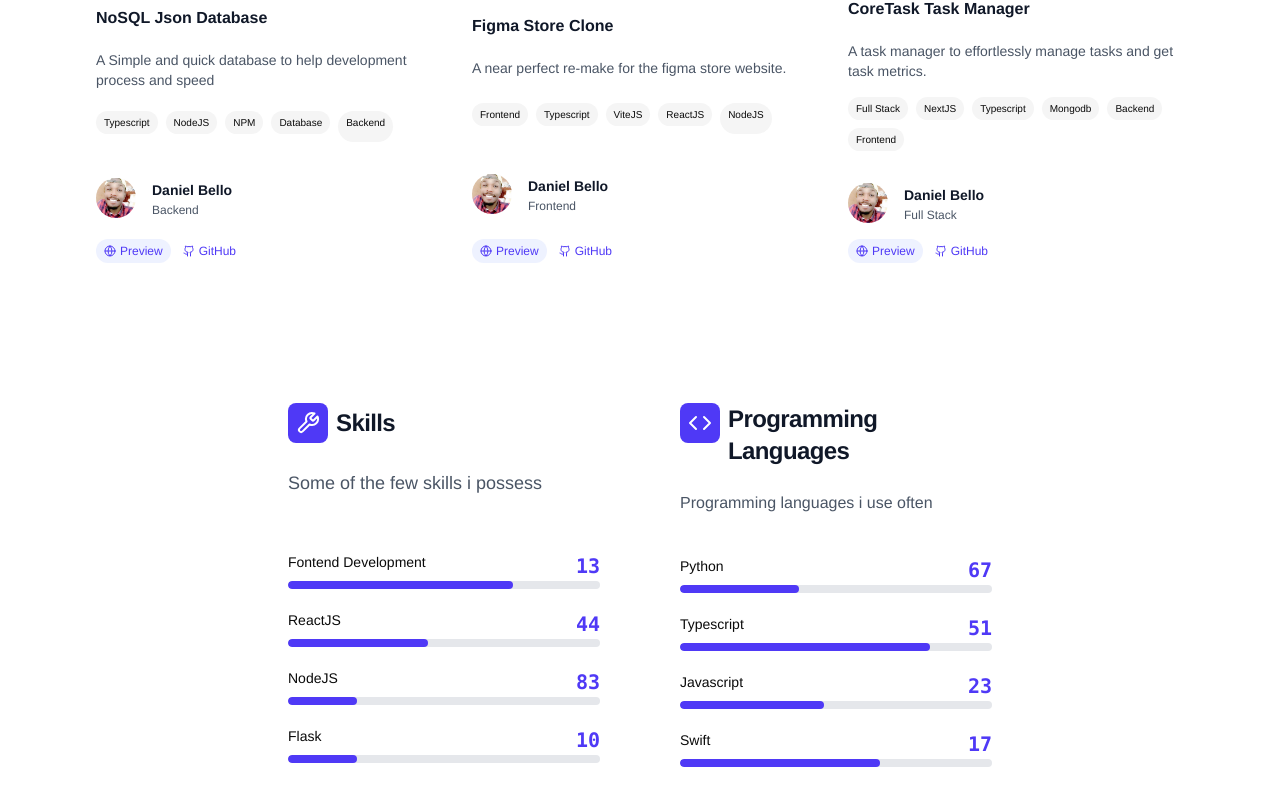
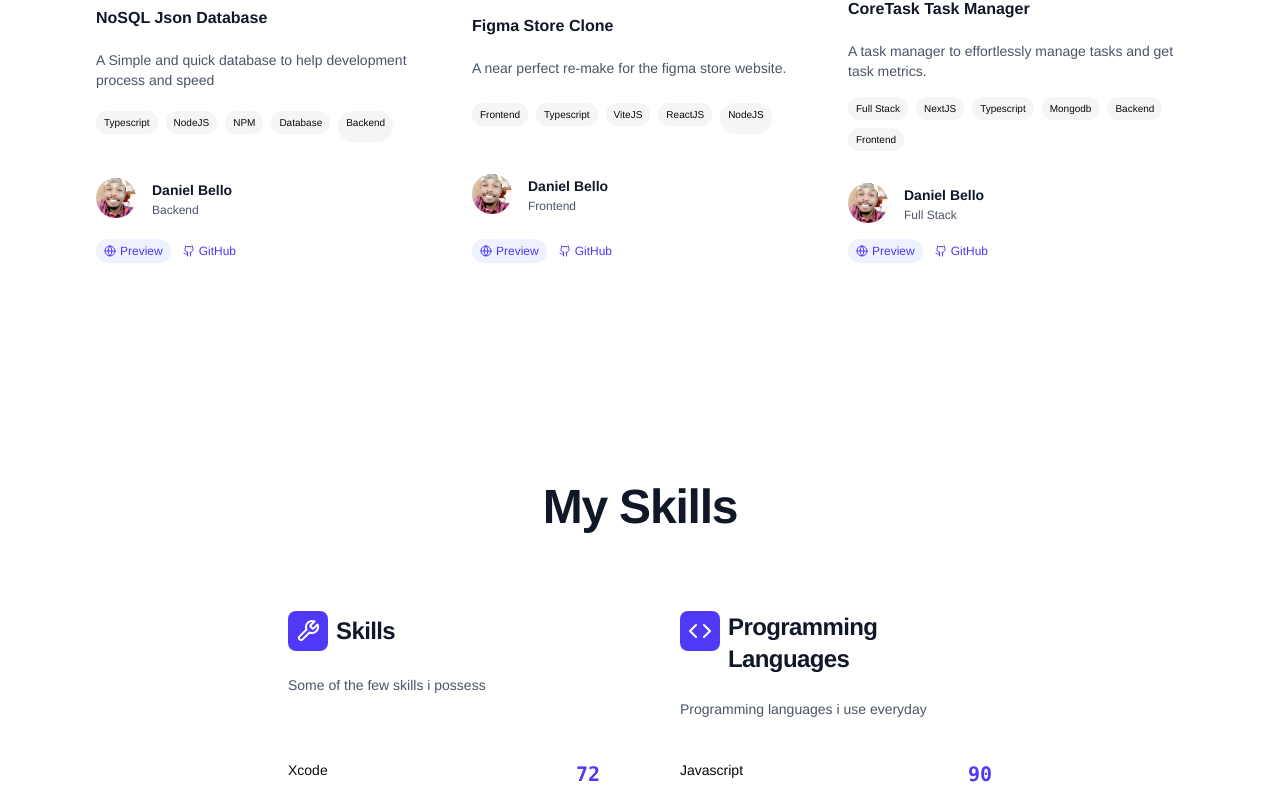
Before and after one commit to DanielBello7/portfolio-v2, a Next.js app: page / in a window 1280 px wide. Shown: the part 4650-5436 px from the top of the page. Built offline with nearby package versions, Linux system fonts and the light colour scheme.

Commit message:
chore: updates

```diff
--- a/src/components/home/projects/project/preview.tsx
+++ b/src/components/home/projects/project/preview.tsx
@@ -6,7 +6,7 @@ type Props = {
 };
 export function ProjectPreview(props: Props) {
   return (
-    <div className="w-full h-[200px] border-3 rounded-lg mt-5 bg-muted relative">
+    <div className="w-full h-[200px] border-1 rounded-lg mt-5 bg-muted relative">
       <Image
         className="w-full h-full object-cover rounded-lg"
         src={props.url}
--- /dev/null
+++ b/src/components/home/skills/detailed.tsx
@@ -0,0 +1,36 @@
+'use client';
+import { Wrench } from 'lucide-react';
+import { Number } from './number';
+import { Strength } from './strength';
+import { usePortfolio } from '@/context/portfolio.context';
+
+export function Detailed() {
+  const { portfolio } = usePortfolio();
+
+  return (
+    <div className="w-1/2">
+      <div className="flex items-center space-x-2">
+        <div className="p-2 rounded-md text-white bg-indigo-600">
+          <Wrench className="size-6" />
+        </div>
+        <p className="text-4xl font-semibold tracking-tight text-pretty text-gray-900 sm:text-2xl lg:text-balance">
+          Skills
+        </p>
+      </div>
+      <p className="mt-6 text-sm text-gray-600">
+        Some of the few skills i possess
+      </p>
+      <div className="my-16">
+        {portfolio.skills.map((item, idx) => (
+          <div className="mb-5" key={idx}>
+            <div className="flex items-center justify-between">
+              <p className="text-sm mb-2 capitalize">{item.title}</p>
+              <Number num={item.percent} />
+            </div>
+            <Strength number={item.percent} />
+          </div>
+        ))}
+      </div>
+    </div>
+  );
+}
--- /dev/null
+++ b/src/components/home/skills/header.tsx
@@ -0,0 +1,10 @@
+'use client';
+export function SkillsHeader() {
+  return (
+    <div className="text-center my-20">
+      <p className="mt-2 text-4xl font-semibold tracking-tight text-pretty text-gray-900 sm:text-5xl lg:text-balance">
+        My Skills
+      </p>
+    </div>
+  );
+}
--- a/src/components/home/skills/index.tsx
+++ b/src/components/home/skills/index.tsx
@@ -1,82 +1,15 @@
 'use client';
-import { Code, Wrench } from 'lucide-react';
-import { Number } from './number';
-import { Strength } from './strength';
+import { SkillsHeader } from './header';
+import { Languages } from './languages';
+import { Detailed } from './detailed';
 
 export function Skills() {
-  const languages = [
-    'Python',
-    'Typescript',
-    'Javascript',
-    'Swift',
-    'Kotlin',
-    'C#',
-  ];
-
-  const skills = [
-    'Fontend Development',
-    'ReactJS',
-    'NodeJS',
-    'Flask',
-    'Mobile Development',
-    'ASP.NET-CORE',
-    'DevOps',
-    'PCB Design',
-    'MongoDB',
-    'Backend Development',
-  ];
   return (
     <div className="bg-white py-1 sm:py-3">
+      <SkillsHeader />
       <div className="mx-auto max-w-3xl px-6 lg:px-8 flex gap-20">
-        <div className="w-1/2">
-          <div className="flex items-center space-x-2">
-            <div className="p-2 rounded-md text-white bg-indigo-600">
-              <Wrench className="size-6" />
-            </div>
-            <p className="text-4xl font-semibold tracking-tight text-pretty text-gray-900 sm:text-2xl lg:text-balance">
-              Skills
-            </p>
-          </div>
-          <p className="mt-6 text-lg/8 text-gray-600">
-            Some of the few skills i possess
-          </p>
-          <div className="my-13">
-            {skills.map((item, idx) => (
-              <div className="mb-5" key={idx}>
-                <div className="flex items-center justify-between">
-                  <p className="text-sm mb-2">{item}</p>
-                  <Number num={Math.floor(Math.random() * 100)} />
-                </div>
-                <Strength />
-              </div>
-            ))}
-          </div>
-        </div>
-
-        <div className="w-1/2">
-          <div className="flex items-start space-x-2">
-            <div className="p-2 rounded-md text-white bg-indigo-600">
-              <Code className="size-6" />
-            </div>
-            <p className="text-xl font-semibold tracking-tight text-pretty text-gray-900 sm:text-2xl lg:text-balance">
-              Programming Languages
-            </p>
-          </div>
-          <p className="mt-6 text-md text-gray-600">
-            Programming languages i use often
-          </p>
-          <div className="my-10">
-            {languages.map((item, idx) => (
-              <div className="mb-5" key={idx}>
-                <div className="flex items-center justify-between">
-                  <p className="text-sm mb-2">{item}</p>
-                  <Number num={Math.floor(Math.random() * 100)} />
-                </div>
-                <Strength />
-              </div>
-            ))}
-          </div>
-        </div>
+        <Detailed />
+        <Languages />
       </div>
     </div>
   );
--- /dev/null
+++ b/src/components/home/skills/languages.tsx
@@ -0,0 +1,35 @@
+'use client';
+import { Strength } from './strength';
+import { Number } from './number';
+import { Code } from 'lucide-react';
+import { usePortfolio } from '@/context/portfolio.context';
+
+export function Languages() {
+  const { portfolio } = usePortfolio();
+  return (
+    <div className="w-1/2">
+      <div className="flex items-start space-x-2">
+        <div className="p-2 rounded-md text-white bg-indigo-600">
+          <Code className="size-6" />
+        </div>
+        <p className="text-xl font-semibold tracking-tight text-pretty text-gray-900 sm:text-2xl lg:text-balance">
+          Programming Languages
+        </p>
+      </div>
+      <p className="mt-6 text-sm text-gray-600">
+        Programming languages i use everyday
+      </p>
+      <div className="my-10">
+        {portfolio.programming_languages.map((item, idx) => (
+          <div className="mb-5" key={idx}>
+            <div className="flex items-center justify-between">
+              <p className="text-sm mb-2 capitalize">{item.title}</p>
+              <Number num={item.percent} />
+            </div>
+            <Strength number={item.percent} />
+          </div>
+        ))}
+      </div>
+    </div>
+  );
+}
--- a/src/components/home/skills/number.tsx
+++ b/src/components/home/skills/number.tsx
@@ -1,5 +1,4 @@
 'use client';
-
 import {
   animate,
   motion,
@@ -20,10 +19,6 @@ export function Number(props: { num: number }) {
   return <motion.pre style={text}>{rounded}</motion.pre>;
 }
 
-/**
- * ==============   Styles   ================
- */
-
 const text = {
   fontSize: 20,
   fontWeight: 'bold',
--- a/src/components/home/skills/strength.tsx
+++ b/src/components/home/skills/strength.tsx
@@ -1,16 +1,18 @@
 'use client';
+import { motion, useInView } from 'framer-motion';
+import React from 'react';
 
-import * as React from 'react';
-import { motion, useInView } from 'framer-motion';
-
-export function Strength() {
+type Props = {
+  number?: number;
+};
+export function Strength(props: Props) {
   const [progress, setProgress] = React.useState(0);
   const ref = React.useRef(null);
   const isInView = useInView(ref, { once: true });
 
   React.useEffect(() => {
     if (isInView) {
-      setProgress(Math.floor(Math.random() * 100));
+      setProgress(props.number ?? Math.floor(Math.random() * 100));
     }
   }, [isInView]);
 
--- a/src/constants/users.tsx
+++ b/src/constants/users.tsx
@@ -44,21 +44,25 @@ export const daniel_bello: Portfolio = {
           id: '1',
           proficiency: PROFICIENCY.EXPERT,
           title: 'Javascript',
+          percent: 98,
         },
         {
           id: '2',
           proficiency: PROFICIENCY.EXPERT,
           title: 'Typescript',
+          percent: 99,
         },
         {
           id: '3',
           proficiency: PROFICIENCY.EXPERT,
           title: 'NodeJS',
+          percent: 99,
         },
         {
           id: '4',
           proficiency: PROFICIENCY.EXPERT,
           title: 'ReactJS',
+          percent: 99,
         },
       ],
       summary:
@@ -73,36 +77,43 @@ export const daniel_bello: Portfolio = {
           id: '1',
           proficiency: PROFICIENCY.EXPERT,
           title: 'Javascript',
+          percent: 97,
         },
         {
           id: '2',
           proficiency: PROFICIENCY.EXPERT,
           title: 'Typescript',
+          percent: 90,
         },
         {
           id: '3',
           proficiency: PROFICIENCY.EXPERT,
           title: 'React-NativeJS',
+          percent: 72,
         },
         {
           id: '4',
           proficiency: PROFICIENCY.EXPERT,
           title: 'Xcode',
+          percent: 68,
         },
         {
           id: '5',
           proficiency: PROFICIENCY.EXPERT,
           title: 'Android Studio',
+          percent: 62,
         },
         {
           id: '6',
           proficiency: PROFICIENCY.EXPERT,
           title: 'Swift',
+          percent: 67,
         },
         {
           id: '7',
           proficiency: PROFICIENCY.EXPERT,
           title: 'Kotlin',
+          percent: 54,
         },
       ],
       summary:
@@ -117,16 +128,19 @@ export const daniel_bello: Portfolio = {
           id: '1',
           proficiency: PROFICIENCY.EXPERIENCED,
           title: 'Python',
+          percent: 67,
         },
         {
           id: '2',
           proficiency: PROFICIENCY.INTERMEDIATE,
           title: 'Flask',
+          percent: 66,
         },
         {
           id: '3',
           proficiency: PROFICIENCY.INTERMEDIATE,
           title: 'Django',
+          percent: 55,
         },
       ],
       summary:
@@ -139,66 +153,73 @@ export const daniel_bello: Portfolio = {
       id: '1',
       proficiency: PROFICIENCY.INTERMEDIATE,
       title: 'Xcode',
+      percent: 72,
     },
     {
       id: '2',
       proficiency: PROFICIENCY.INTERMEDIATE,
       title: 'Android Studio',
+      percent: 73,
     },
     {
       id: '3',
       proficiency: PROFICIENCY.EXPERIENCED,
       title: 'MongoDB',
+      percent: 89,
     },
     {
       id: '4',
       proficiency: PROFICIENCY.EXPERIENCED,
       title: 'MySQL',
+      percent: 80,
     },
     {
       id: '5',
       proficiency: PROFICIENCY.EXPERIENCED,
       title: 'Docker',
+      percent: 81,
     },
     {
       id: '10',
       proficiency: PROFICIENCY.EXPERIENCED,
       title: 'CI/CD',
+      percent: 80,
     },
     {
       id: '6',
       proficiency: PROFICIENCY.EXPERIENCED,
       title: 'ASP.NET-CORE',
+      percent: 72,
     },
     {
       id: '7',
       proficiency: PROFICIENCY.EXPERT,
       title: 'NodeJS',
+      percent: 91,
     },
     {
       id: '8',
       proficiency: PROFICIENCY.EXPERT,
       title: 'ReactJS',
+      percent: 94,
     },
     {
       id: '9',
       proficiency: PROFICIENCY.EXPERT,
-      title: 'ReactNativeJS',
-    },
-    {
-      id: '7',
-      proficiency: PROFICIENCY.EXPERT,
-      title: 'NodeJS',
+      title: 'React NativeJS',
+      percent: 89,
     },
     {
       id: '11',
       proficiency: PROFICIENCY.EXPERIENCED,
       title: 'Flask',
+      percent: 52,
     },
     {
       id: '12',
       proficiency: PROFICIENCY.INTERMEDIATE,
       title: 'PCB Design & Fabrication',
+      percent: 77,
     },
   ],
   languages: [
@@ -206,11 +227,13 @@ export const daniel_bello: Portfolio = {
       id: '1',
       proficiency: PROFICIENCY.EXPERT,
       title: 'English',
+      percent: 90,
     },
     {
       id: '1',
       proficiency: PROFICIENCY.EXPERT,
       title: 'Yoruba',
+      percent: 98,
     },
   ],
   links: [
@@ -352,12 +375,42 @@ export const daniel_bello: Portfolio = {
     },
   ],
   programming_languages: [
-    { id: '1', proficiency: PROFICIENCY.EXPERT, title: 'Javascript' },
-    { id: '2', proficiency: PROFICIENCY.EXPERT, title: 'Typescript' },
-    { id: '3', proficiency: PROFICIENCY.EXPERIENCED, title: 'Python' },
-    { id: '4', proficiency: PROFICIENCY.EXPERIENCED, title: 'C#' },
-    { id: '5', proficiency: PROFICIENCY.EXPERIENCED, title: 'Swift' },
-    { id: '6', proficiency: PROFICIENCY.INTERMEDIATE, title: 'Kotlin' },
+    {
+      id: '1',
+      proficiency: PROFICIENCY.EXPERT,
+      title: 'Javascript',
+      percent: 90,
+    },
+    {
+      id: '2',
+      proficiency: PROFICIENCY.EXPERT,
+      title: 'Typescript',
+      percent: 93,
+    },
+    {
+      id: '3',
+      proficiency: PROFICIENCY.EXPERIENCED,
+      title: 'Python',
+      percent: 72,
+    },
+    {
+      id: '4',
+      proficiency: PROFICIENCY.EXPERIENCED,
+      title: 'C#',
+      percent: 81,
+    },
+    {
+      id: '5',
+      proficiency: PROFICIENCY.EXPERIENCED,
+      title: 'Swift',
+      percent: 71,
+    },
+    {
+      id: '6',
+      proficiency: PROFICIENCY.INTERMEDIATE,
+      title: 'Kotlin',
+      percent: 64,
+    },
   ],
   projects: [
     {
--- a/src/context/types.tsx
+++ b/src/context/types.tsx
@@ -21,12 +21,14 @@ export type Skill = {
   id: string;
   title: string;
   proficiency: PROFICIENCY;
+  percent: number;
 };
 
 export type Language = {
   id: string;
   title: string;
   proficiency: PROFICIENCY;
+  percent: number;
 };
 
 export type Link = {
@@ -82,6 +84,7 @@ export type ProgrammingLanguages = {
   id: string;
   title: string;
   proficiency: string;
+  percent: number;
 };
 
 export type Service = {
```
